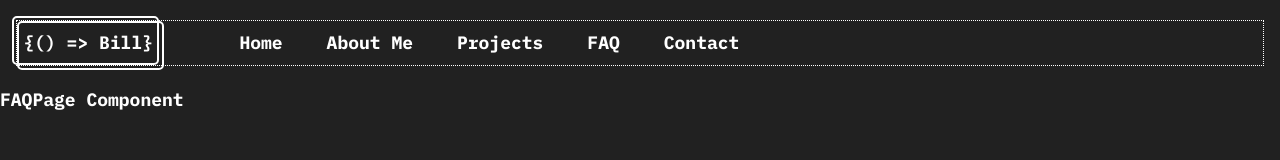
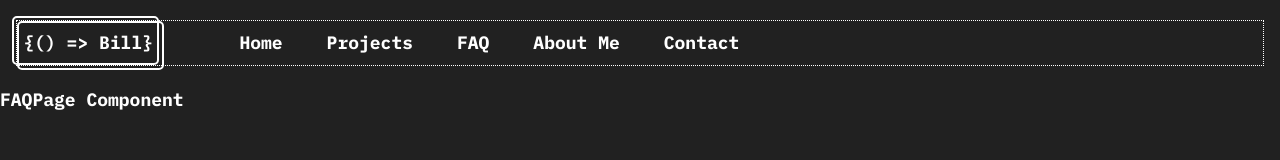
Before and after one commit to billybenntt/portfolio-project-0-showcase, a Next.js app: page /faq in a window 1280 px wide. Shown: the top 160 px of the page. Built offline with nearby package versions, Linux system fonts and the light colour scheme.

Commit message:
added Links to routes

```diff
--- a/src/components/Navbar.tsx
+++ b/src/components/Navbar.tsx
@@ -2,6 +2,7 @@
 
 import {useState} from "react";
 import DBorder from "@/components/DBorder";
+import Link from "next/link";
 
 function Navbar() {
 
@@ -26,10 +27,19 @@ function Navbar() {
 
                 <div className="navbar__menu desktop">
                     <div className="navbar__menu-center">
-                        <div>Home</div>
+                        <Link href={"/"}>
+                            <div>Home</div>
+                        </Link>
+
+                        <Link href={"/projects"}>
+                            <div>Projects</div>
+                        </Link>
+                        <Link href={"/faq"}>
+                            <div>FAQ</div>
+                        </Link>
+
+
                         <div>About Me</div>
-                        <div>Projects</div>
-                        <div>FAQ</div>
                         <div>Contact</div>
                     </div>
                 </div>
--- a/src/styles/output.css
+++ b/src/styles/output.css
@@ -21,6 +21,11 @@ ul {
 img {
   max-width: 100%;
   height: auto;
+}
+
+a {
+  all: unset;
+  cursor: pointer;
 }
 
 .text-xxl {
--- a/src/styles/scss/_reset.scss
+++ b/src/styles/scss/_reset.scss
@@ -23,3 +23,9 @@ img {
   max-width: 100%;
   height: auto;
 }
+
+
+a{
+  all: unset;
+  cursor: pointer;
+}
```
Also changed, not shown: src/app/not-found.tsx (added, +13 -0 lines), src/assets/image-3.svg (added).
